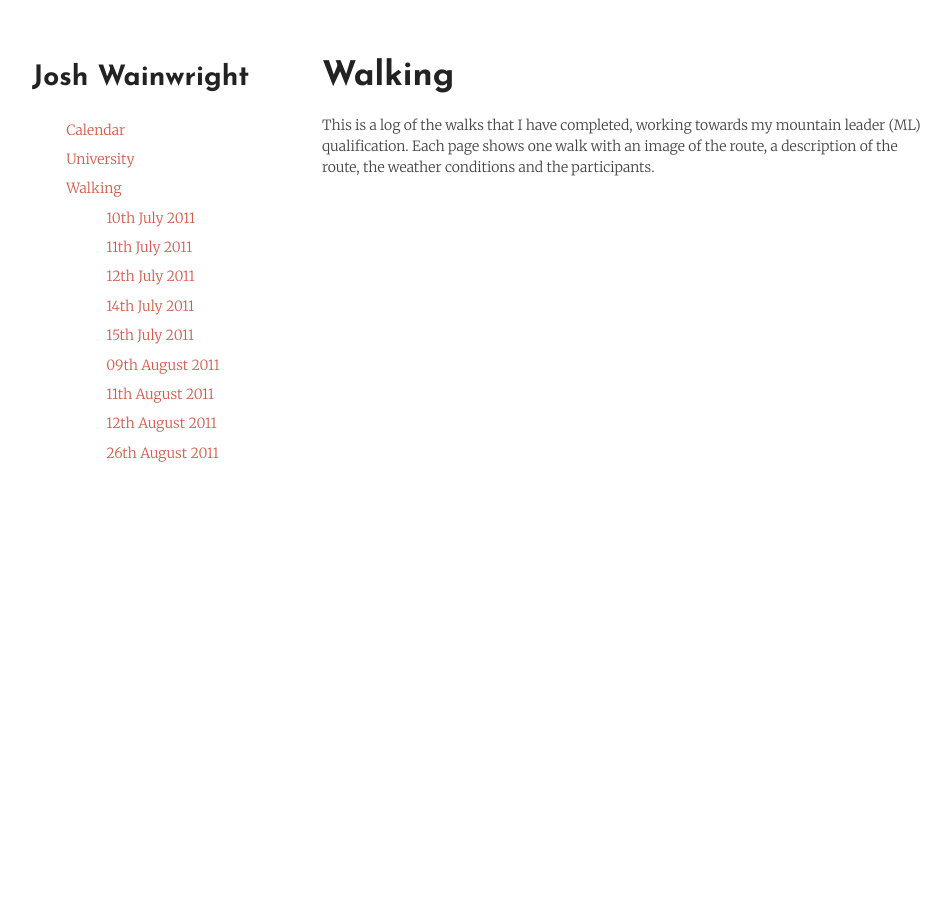
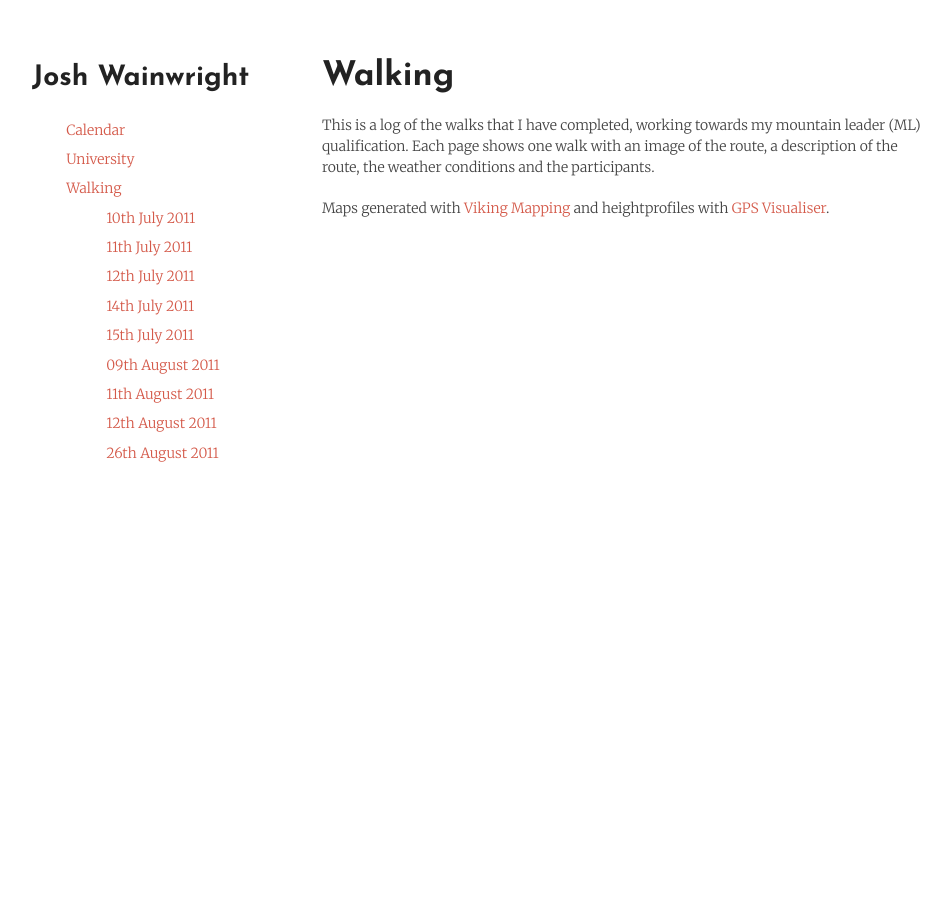
Before and after one commit to jaw42/jaw42.github.com, a Jekyll site: the page built from walking/index.html, in a window 1280 px wide. Shown: the whole page, without its empty margins (148-1099 px from the left). Built offline with Jekyll 4.4.1, drawn with Linux system fonts in a browser that asks for light colours.

Commit message:
Add links to online pages used

```diff
--- a/walking/index.html
+++ b/walking/index.html
@@ -31,6 +31,13 @@ title: Walking
 				one walk with an image of the route, a description of the route,
 				the weather conditions and the participants.</p>
 
+				<p>Maps generated with <a
+					href="https://sourceforge.net/projects/viking/">Viking
+					Mapping</a>
+				and heightprofiles with
+				<a href="http://www.gpsvisualizer.com/profile?format=profile&convert_format=&form=">GPS
+					Visualiser</a>.
+
 			</section>
 			<footer>
 			</footer>
```
